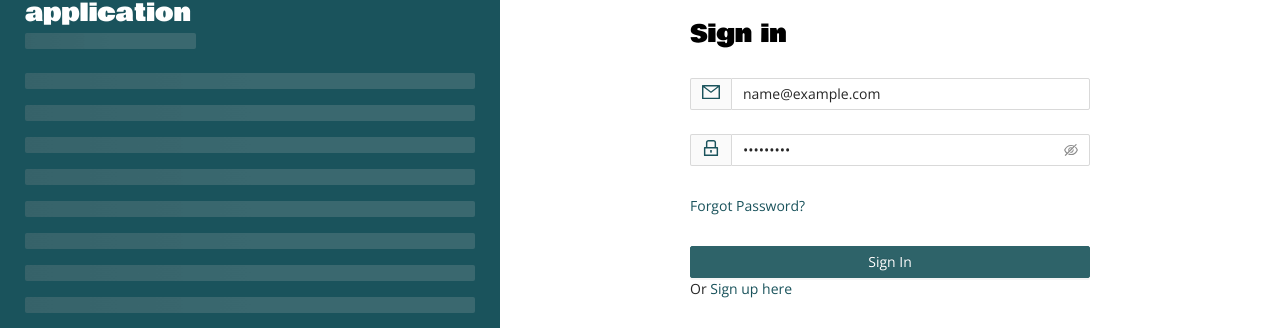
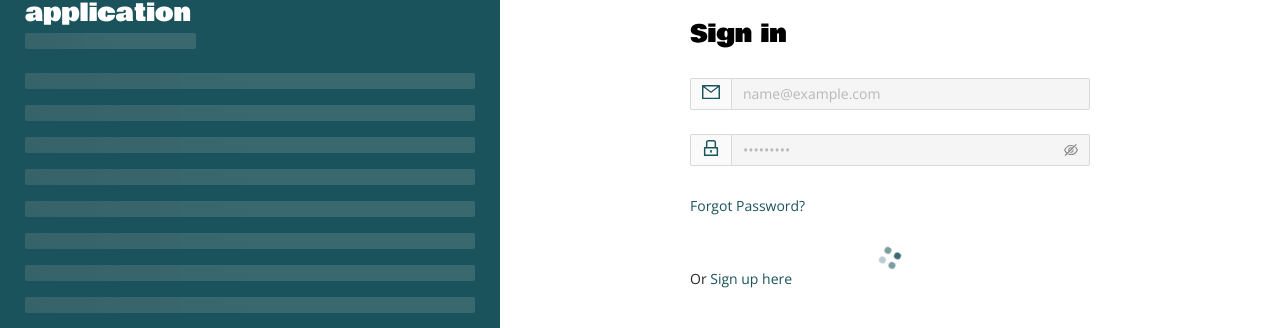
Before and after one commit to suckerooney/that-rental-application, a React (Create React App) app: page / in a window 1280 px wide. Both pictures are taken after typing "name@example.com", "Sample123" into the empty fields and a click on the button "Sign In". Shown: the part 112-440 px from the top of the page. Built offline with nearby package versions, Linux system fonts and the light colour scheme.

Commit message:
added form loading

```diff
--- a/src/pages/SignInPage/SignInPage.less
+++ b/src/pages/SignInPage/SignInPage.less
@@ -13,3 +13,8 @@
 .google-button {
   font-family: inherit !important;
 }
+
+.error-message {
+  text-align: center;
+  margin-bottom: 5px;
+}
--- a/src/pages/SignInPage/SignInPage.tsx
+++ b/src/pages/SignInPage/SignInPage.tsx
@@ -2,24 +2,44 @@ import "./SignInPage.less";
 import AuthLayout from "../../layouts/AuthLayout";
 import Routes from "../../common/Routes";
 import DisplayText from "../../components/DisplayText/DisplayText";
-import { FC } from "react";
+import { FC, useState } from "react";
 import { Link } from "react-router-dom";
-import { Button, Row, Form, Input, Typography, Divider } from "antd";
+import { Button, Row, Form, Input, Typography, Divider, Spin } from "antd";
 import { MailOutlined, LockOutlined } from "@ant-design/icons";
 import GoogleButton from "react-google-button";
 import { EmailRules, PasswordRules } from "../../common/FormRules";
 
 const { Text } = Typography;
 
+// Delete
+function delay(ms: number) {
+  return new Promise((resolve) => setTimeout(resolve, ms));
+}
+
 const SignInPage: FC = () => {
-  const onSubmit = (values: any) => {
+  const [form] = Form.useForm();
+  const [loading, setLoading] = useState<boolean>(false);
+  const [error, setError] = useState<string | null>();
+
+  const onFinish = async (values: any) => {
+    setLoading(true);
+    setError(null);
     console.log("Received values of form: ", values);
+    await delay(3000);
+    setLoading(false);
+    form.setFieldsValue({ password: "" });
+    setError("Invalid email or password");
   };
 
   return (
     <AuthLayout>
       <Row justify="center">
-        <Form name="sign-in" className="sign-in-form" onFinish={onSubmit}>
+        <Form
+          name="sign-in"
+          form={form}
+          className="sign-in-form"
+          onFinish={onFinish}
+        >
           <Form.Item>
             <DisplayText>Sign in</DisplayText>
           </Form.Item>
@@ -27,18 +47,29 @@ const SignInPage: FC = () => {
             <Input
               addonBefore={<MailOutlined className="form-input-icon" />}
               placeholder="Email"
+              disabled={loading}
             />
           </Form.Item>
           <Form.Item name="password" rules={PasswordRules}>
             <Input.Password
               addonBefore={<LockOutlined className="form-input-icon" />}
               placeholder="Password"
+              disabled={loading}
             />
           </Form.Item>
           <Form.Item>
             <Link to={Routes.signIn}>Forgot Password?</Link>
           </Form.Item>
+          {error && (
+            <Row justify="center">
+              <Text className="error-message" type="danger">
+                {error}
+              </Text>
+            </Row>
+          )}
           <Form.Item>
+            <Spin spinning={loading} className="sign-in-form-button" />
+            {!loading && (
               <Button
                 type="primary"
                 htmlType="submit"
@@ -46,6 +77,7 @@ const SignInPage: FC = () => {
               >
                 Sign In
               </Button>
+            )}
             Or <Link to={Routes.signUp}>Sign up here</Link>
           </Form.Item>
           <Form.Item>
--- a/src/pages/SignUpPage/SignUpPage.less
+++ b/src/pages/SignUpPage/SignUpPage.less
@@ -5,3 +5,12 @@
 .sign-up-form {
   width: 400px;
 }
+
+.error-message {
+  text-align: center;
+  margin-bottom: 5px;
+}
+
+.sign-up-form-button {
+  width: 100%;
+}
--- a/src/pages/SignUpPage/SignUpPage.tsx
+++ b/src/pages/SignUpPage/SignUpPage.tsx
@@ -10,9 +10,9 @@ import {
   PasswordCreationRules,
   ConfirmPasswordRules,
 } from "../../common/FormRules";
-import { FC } from "react";
+import { FC, useState, useRef } from "react";
 import { Link } from "react-router-dom";
-import { Button, Row, Typography, Form, Input, Divider } from "antd";
+import { Button, Row, Typography, Form, Input, Divider, Spin } from "antd";
 import {
   UserOutlined,
   MailOutlined,
@@ -23,15 +23,36 @@ import GoogleButton from "react-google-button";
 
 const { Text, Paragraph } = Typography;
 
+// Delete
+function delay(ms: number) {
+  return new Promise((resolve) => setTimeout(resolve, ms));
+}
+
 const SignUpPage: FC = () => {
-  const onSubmit = (values: any) => {
+  const [form] = Form.useForm();
+  const [loading, setLoading] = useState<boolean>(false);
+  const [errorMessage, setErrorMessage] = useState<string | null>();
+
+  const onFinish = async (values: any) => {
+    setLoading(true);
+    setErrorMessage(null);
     console.log("Received values of form: ", values);
+    await delay(3000);
+    setLoading(false);
+    setErrorMessage("email already in use");
+    form.setFieldsValue({ email: "" });
+    form.getFieldInstance("email").focus();
   };
 
   return (
     <AuthLayout>
       <Row justify="center">
-        <Form name="sign-up" className="sign-up-form" onFinish={onSubmit}>
+        <Form
+          name="sign-up"
+          form={form}
+          className="sign-up-form"
+          onFinish={onFinish}
+        >
           <Form.Item>
             <DisplayText>Sign up</DisplayText>
           </Form.Item>
@@ -40,18 +61,21 @@ const SignUpPage: FC = () => {
               addonBefore={<UserOutlined className="form-input-icon" />}
               type="text"
               placeholder="Name"
+              disabled={loading}
             />
           </Form.Item>
           <Form.Item name="email" validateTrigger="onBlur" rules={EmailRules}>
             <Input
               addonBefore={<MailOutlined className="form-input-icon" />}
               placeholder="Email"
+              disabled={loading}
             />
           </Form.Item>
           <Form.Item name="password" rules={PasswordCreationRules}>
             <Input.Password
               addonBefore={<LockOutlined className="form-input-icon" />}
               placeholder="Password"
+              disabled={loading}
             />
           </Form.Item>
           <Form.Item
@@ -62,16 +86,27 @@ const SignUpPage: FC = () => {
             <Input.Password
               addonBefore={<LockFilled className="form-input-icon" />}
               placeholder="Confirm Password"
+              disabled={loading}
             />
           </Form.Item>
+          {errorMessage && (
+            <Row justify="center">
+              <Text className="error-message" type="danger">
+                {errorMessage}
+              </Text>
+            </Row>
+          )}
           <Form.Item>
+            <Spin spinning={loading} className="sign-up-form-button" />
+            {!loading && (
               <Button
                 type="primary"
                 htmlType="submit"
-              className="sign-in-form-button"
+                className="sign-up-form-button"
               >
                 Create Account
               </Button>
+            )}
             Or <Link to={Routes.signIn}>Sign in here</Link>
           </Form.Item>
           <Form.Item>
```
Lines whose indentation alone changed are shown as unchanged.
